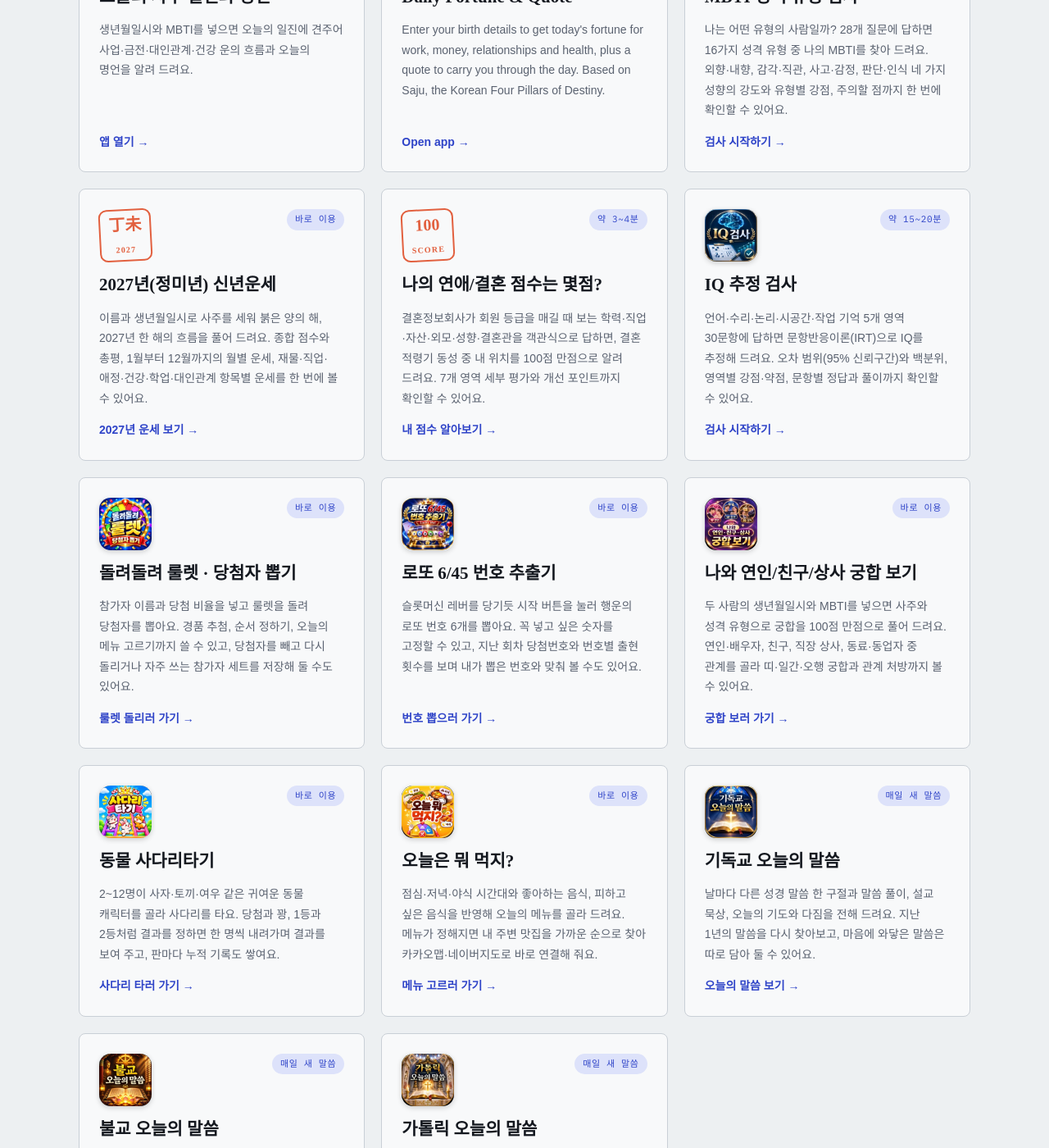
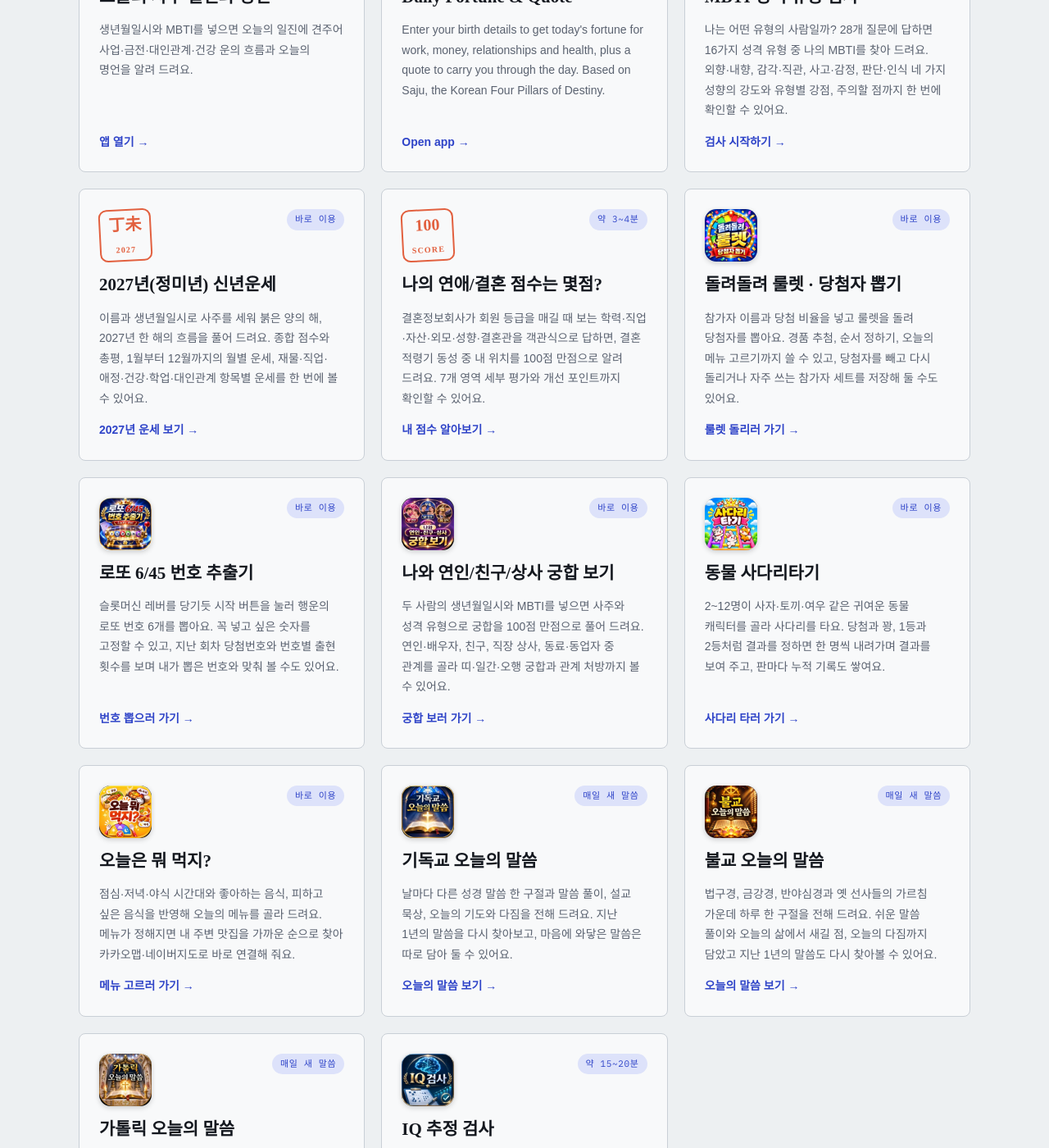
Before and after one commit to storypacker/intro, a Jekyll site: the page apps/index.html, which Jekyll copies as it is, in a window 1280 px wide and 1400 px high, scrolled down 471 px. Shown: the whole window at 82% size. Built offline with Jekyll 4.4.1, drawn with Linux system fonts in a browser that asks for light colours; some web fonts are replaced; some of the changed text lies outside the part shown.

Commit message:
Add files via upload

```diff
--- a/apps/index.html
+++ b/apps/index.html
@@ -75,7 +75,7 @@ footer a{text-decoration:none}
 <body>
 <header class="top">
   <div class="wrap">
-    <a class="brand" href="../index.html"><img src="../img/logo-badge.png" alt="" width="160" height="160">스토리패커 <span>(Storypacker)</span></a>
+    <a class="brand" href="../index.html"><img src="/img/logo-badge.png" alt="" width="160" height="160">스토리패커 <span>(Storypacker)</span></a>
     <a class="home" href="../index.html">← 홈페이지로</a>
   </div>
 </header>
@@ -140,18 +140,9 @@ footer a{text-decoration:none}
           <p>결혼정보회사가 회원 등급을 매길 때 보는 학력·직업·자산·외모·성향·결혼관을 객관식으로 답하면, 결혼 적령기 동성 중 내 위치를 100점 만점으로 알려 드려요. 7개 영역 세부 평가와 개선 포인트까지 확인할 수 있어요.</p>
           <span class="go">내 점수 알아보기 →</span>
         </a>
-        <a class="app" data-cat="test" href="iq/index.html">
-          <div class="app-top">
-            <img class="app-icon" src="../img/iq-icon.webp" alt="IQ 추정 검사" width="192" height="192">
-            <span class="app-status">약 15~20분</span>
-          </div>
-          <h3>IQ 추정 검사</h3>
-          <p>언어·수리·논리·시공간·작업 기억 5개 영역 30문항에 답하면 문항반응이론(IRT)으로 IQ를 추정해 드려요. 오차 범위(95% 신뢰구간)와 백분위, 영역별 강점·약점, 문항별 정답과 풀이까지 확인할 수 있어요.</p>
-          <span class="go">검사 시작하기 →</span>
-        </a>
         <a class="app" data-cat="game" href="roulette/index.html">
           <div class="app-top">
-            <img class="app-icon" src="../img/roulette-icon.webp" alt="돌려돌려 룰렛 당첨자 뽑기" width="192" height="192">
+            <img class="app-icon" src="/img/roulette-icon.webp" alt="돌려돌려 룰렛 당첨자 뽑기" width="192" height="192">
             <span class="app-status">바로 이용</span>
           </div>
           <h3>돌려돌려 룰렛 · 당첨자 뽑기</h3>
@@ -160,7 +151,7 @@ footer a{text-decoration:none}
         </a>
         <a class="app" data-cat="game" href="lotto/index.html">
           <div class="app-top">
-            <img class="app-icon" src="../img/lotto-icon.webp" alt="로또 6/45 번호 추출기 Lucky Slot" width="192" height="192">
+            <img class="app-icon" src="/img/lotto-icon.webp" alt="로또 6/45 번호 추출기 Lucky Slot" width="192" height="192">
             <span class="app-status">바로 이용</span>
           </div>
           <h3>로또 6/45 번호 추출기</h3>
@@ -169,7 +160,7 @@ footer a{text-decoration:none}
         </a>
         <a class="app" data-cat="fortune" href="compat/index.html">
           <div class="app-top">
-            <img class="app-icon" src="../img/compat-icon.webp" alt="나와 연인·친구·상사 궁합 보기" width="192" height="192">
+            <img class="app-icon" src="/img/compat-icon.webp" alt="나와 연인·친구·상사 궁합 보기" width="192" height="192">
             <span class="app-status">바로 이용</span>
           </div>
           <h3>나와 연인/친구/상사 궁합 보기</h3>
@@ -178,7 +169,7 @@ footer a{text-decoration:none}
         </a>
         <a class="app" data-cat="game" href="ladder/index.html">
           <div class="app-top">
-            <img class="app-icon" src="../img/ladder-icon.webp" alt="동물 사다리타기" width="192" height="192">
+            <img class="app-icon" src="/img/ladder-icon.webp" alt="동물 사다리타기" width="192" height="192">
             <span class="app-status">바로 이용</span>
           </div>
           <h3>동물 사다리타기</h3>
@@ -187,7 +178,7 @@ footer a{text-decoration:none}
         </a>
         <a class="app" data-cat="game" href="menu/index.html">
           <div class="app-top">
-            <img class="app-icon" src="../img/menu-icon.webp" alt="오늘은 뭐 먹지?" width="192" height="192">
+            <img class="app-icon" src="/img/menu-icon.webp" alt="오늘은 뭐 먹지?" width="192" height="192">
             <span class="app-status">바로 이용</span>
           </div>
           <h3>오늘은 뭐 먹지?</h3>
@@ -196,7 +187,7 @@ footer a{text-decoration:none}
         </a>
         <a class="app" data-cat="faith" href="bible/index.html">
           <div class="app-top">
-            <img class="app-icon" src="../img/bible-icon.webp" alt="기독교 오늘의 말씀" width="192" height="192">
+            <img class="app-icon" src="/img/bible-icon.webp" alt="기독교 오늘의 말씀" width="192" height="192">
             <span class="app-status">매일 새 말씀</span>
           </div>
           <h3>기독교 오늘의 말씀</h3>
@@ -205,7 +196,7 @@ footer a{text-decoration:none}
         </a>
         <a class="app" data-cat="faith" href="buddha/index.html">
           <div class="app-top">
-            <img class="app-icon" src="../img/buddha-icon.webp" alt="불교 오늘의 말씀" width="192" height="192">
+            <img class="app-icon" src="/img/buddha-icon.webp" alt="불교 오늘의 말씀" width="192" height="192">
             <span class="app-status">매일 새 말씀</span>
           </div>
           <h3>불교 오늘의 말씀</h3>
@@ -214,12 +205,21 @@ footer a{text-decoration:none}
         </a>
         <a class="app" data-cat="faith" href="catholic/index.html">
           <div class="app-top">
-            <img class="app-icon" src="../img/catholic-icon.webp" alt="가톨릭 오늘의 말씀" width="192" height="192">
+            <img class="app-icon" src="/img/catholic-icon.webp" alt="가톨릭 오늘의 말씀" width="192" height="192">
             <span class="app-status">매일 새 말씀</span>
           </div>
           <h3>가톨릭 오늘의 말씀</h3>
           <p>한국천주교주교회의 『성경』을 바탕으로 하루 한 구절을 전해 드려요. 쉬운 말씀 풀이와 오늘의 삶에서 새길 점, 오늘의 다짐까지 담았고 지난 1년의 말씀과 간직한 말씀도 다시 볼 수 있어요.</p>
           <span class="go">오늘의 말씀 보기 →</span>
+        </a>
+        <a class="app" data-cat="test" href="iq/index.html">
+          <div class="app-top">
+            <img class="app-icon" src="/img/iq-icon.webp" alt="IQ 추정 검사" width="192" height="192">
+            <span class="app-status">약 15~20분</span>
+          </div>
+          <h3>IQ 추정 검사</h3>
+          <p>언어·수리·논리·시공간·작업 기억 5개 영역 30문항에 답하면 문항반응이론(IRT)으로 IQ를 추정해 드려요. 오차 범위(95% 신뢰구간)와 백분위, 영역별 강점·약점, 문항별 정답과 풀이까지 확인할 수 있어요.</p>
+          <span class="go">검사 시작하기 →</span>
         </a>
     </div>
   </div>
```
